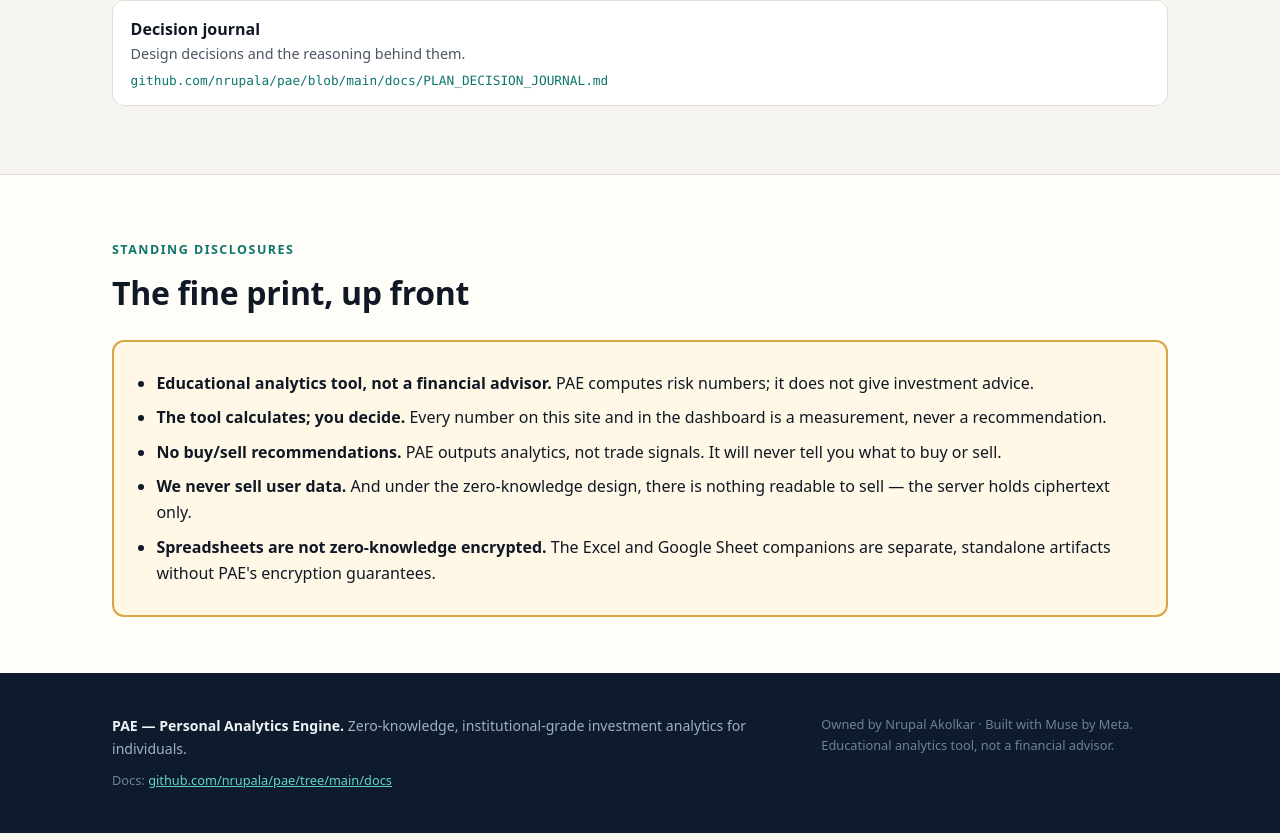
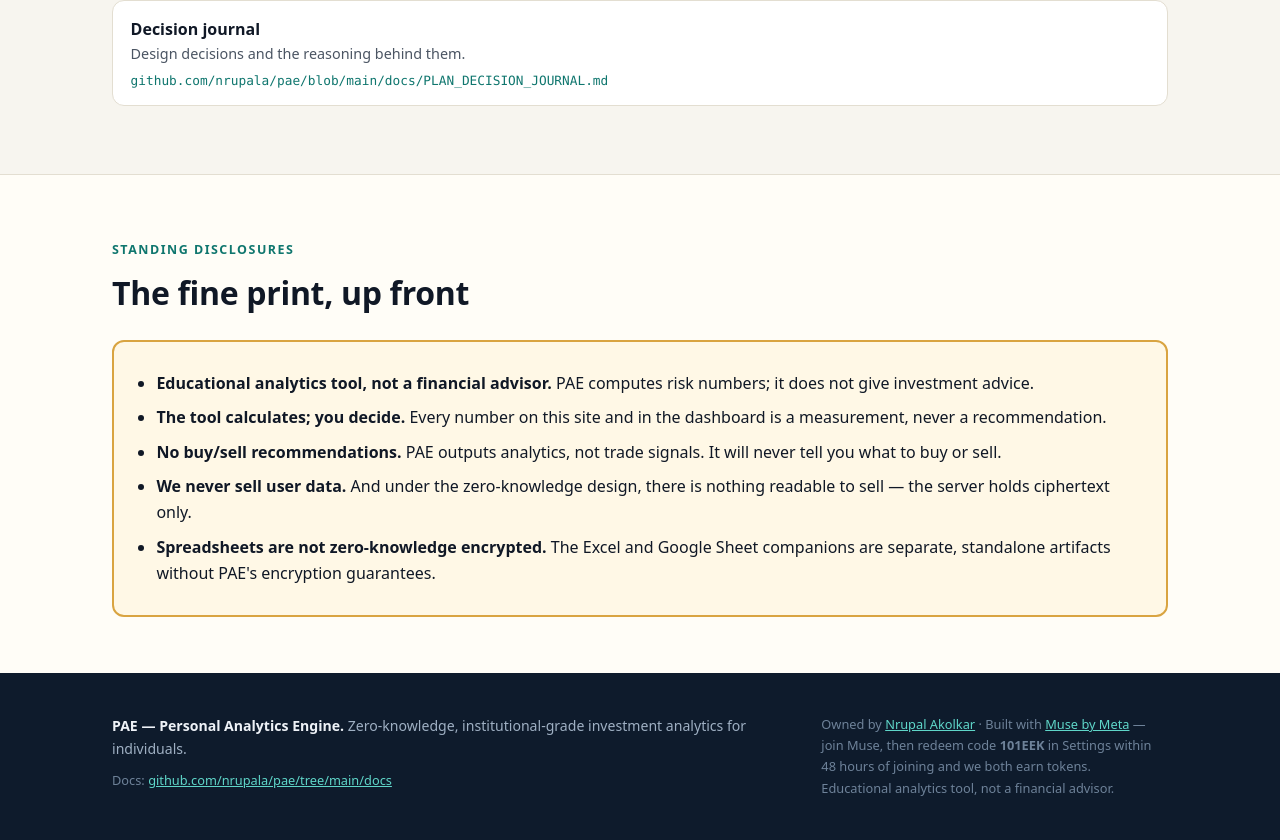
Before and after one commit to nrupala/pae, a plain HTML site: page site/index.html in a window 1280 px wide. Shown: the part 4352-5192 px from the top of the page. Drawn offline with Linux system fonts and the light colour scheme.

Commit message:
docs: link the attribution line (nrupalakolkar.com + Muse invite 101EEK)
Per the owner's 2026-10-12 decision: 'Nrupal Akolkar' links to
nrupalakolkar.com and 'Muse by Meta' links to the Muse invite
(muse.ai/join) with referral code 101EEK shown beside it.

```diff
--- a/site/index.html
+++ b/site/index.html
@@ -276,7 +276,7 @@
       <p class="footer-note">Docs: <a href="https://github.com/nrupala/pae/tree/main/docs">github.com/nrupala/pae/tree/main/docs</a></p>
     </div>
     <div>
-      <p class="footer-note">Owned by Nrupal Akolkar · Built with Muse by Meta.<br>Educational analytics tool, not a financial advisor.</p>
+      <p class="footer-note">Owned by <a href="https://nrupalakolkar.com">Nrupal Akolkar</a> · Built with <a href="https://muse.ai/join">Muse by Meta</a> — join Muse, then redeem code <strong>101EEK</strong> in Settings within 48 hours of joining and we both earn tokens.<br>Educational analytics tool, not a financial advisor.</p>
     </div>
   </div>
 </footer>
```
